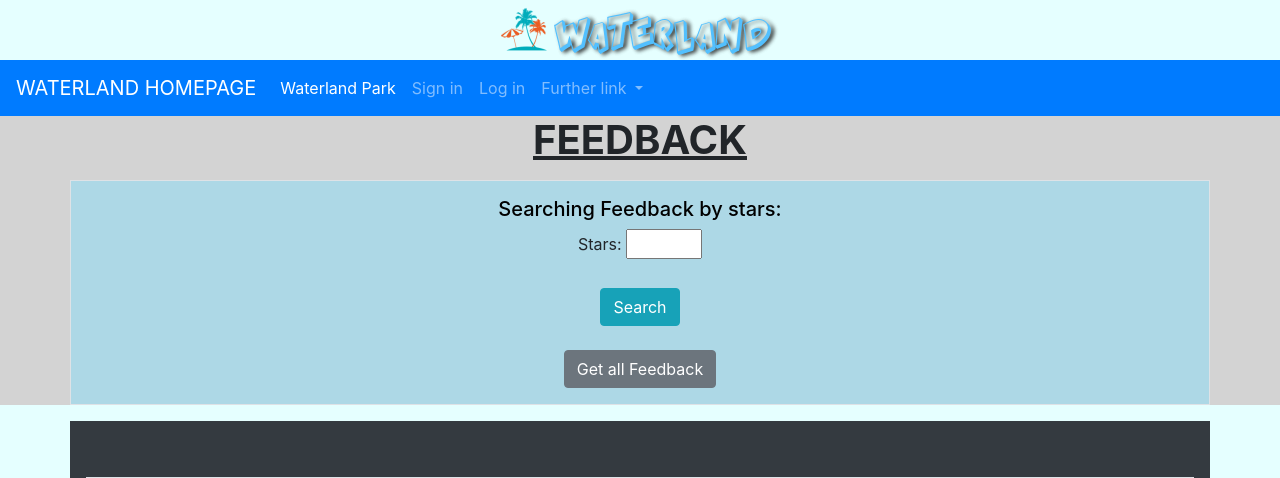
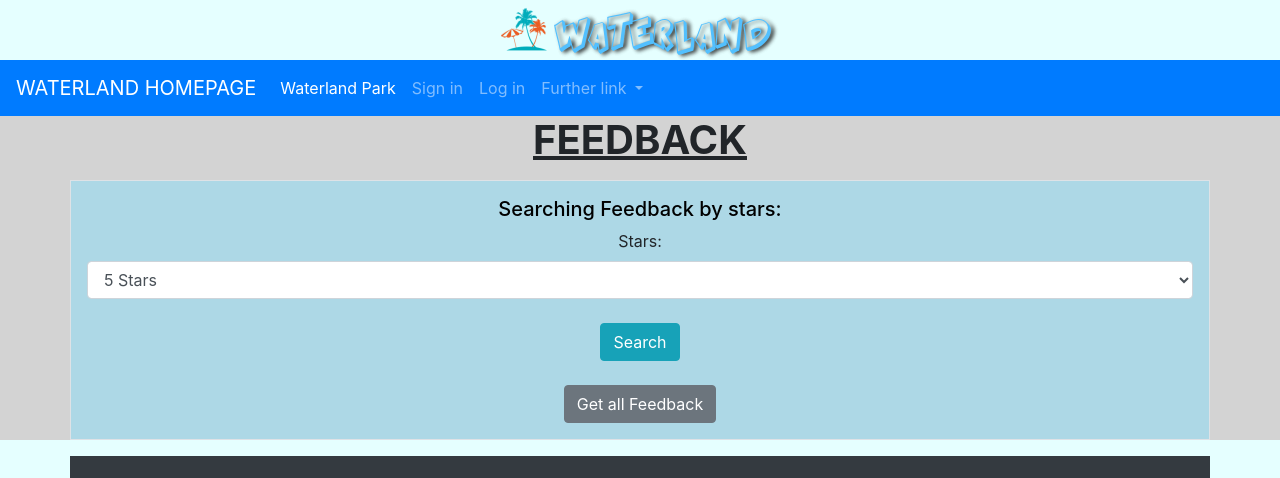
Before and after one commit to faby95/waterland_tecnologie_web_project, a Django app: page /reviewpark/feedback/ in a window 1280 px wide. Shown: the top 478 px of the page. Run offline with Django 4.2, Linux system fonts and the light colour scheme; data comes from the database, SQL or seed files in the repository; some libraries are stand-ins or nearby versions.

Commit message:
update feedback search form 05-12-2022

```diff
--- a/reviewpark/templates/reviewpark/feedback/feedback_list.html
+++ b/reviewpark/templates/reviewpark/feedback/feedback_list.html
@@ -12,7 +12,13 @@
                 <h5 style="color: black">Searching Feedback by stars:</h5>
                 <form action="{% url 'reviewpark:feedback-search-stars' %}" method="get">
                     <label for="starsform">Stars:</label>
-                    <input type="number" id="starsform" name="starsform" min="1" max="5" required><br><br>
+                    <select class="form-control" id="starsform" name="starsform">
+                      <option value="5">5 Stars</option>
+                      <option value="4">4 Stars</option>
+                      <option value="3">3 Stars</option>
+                      <option value="2">2 Stars</option>
+                      <option value="1">1 Star</option>
+                    </select><br>
                     <button type="submit" class="btn btn-info">Search</button>
                 </form><br>
                 <a href="{% url 'reviewpark:feedback-list' %}"><button type="button" class="btn btn-secondary">Get all Feedback</button></a>
```
